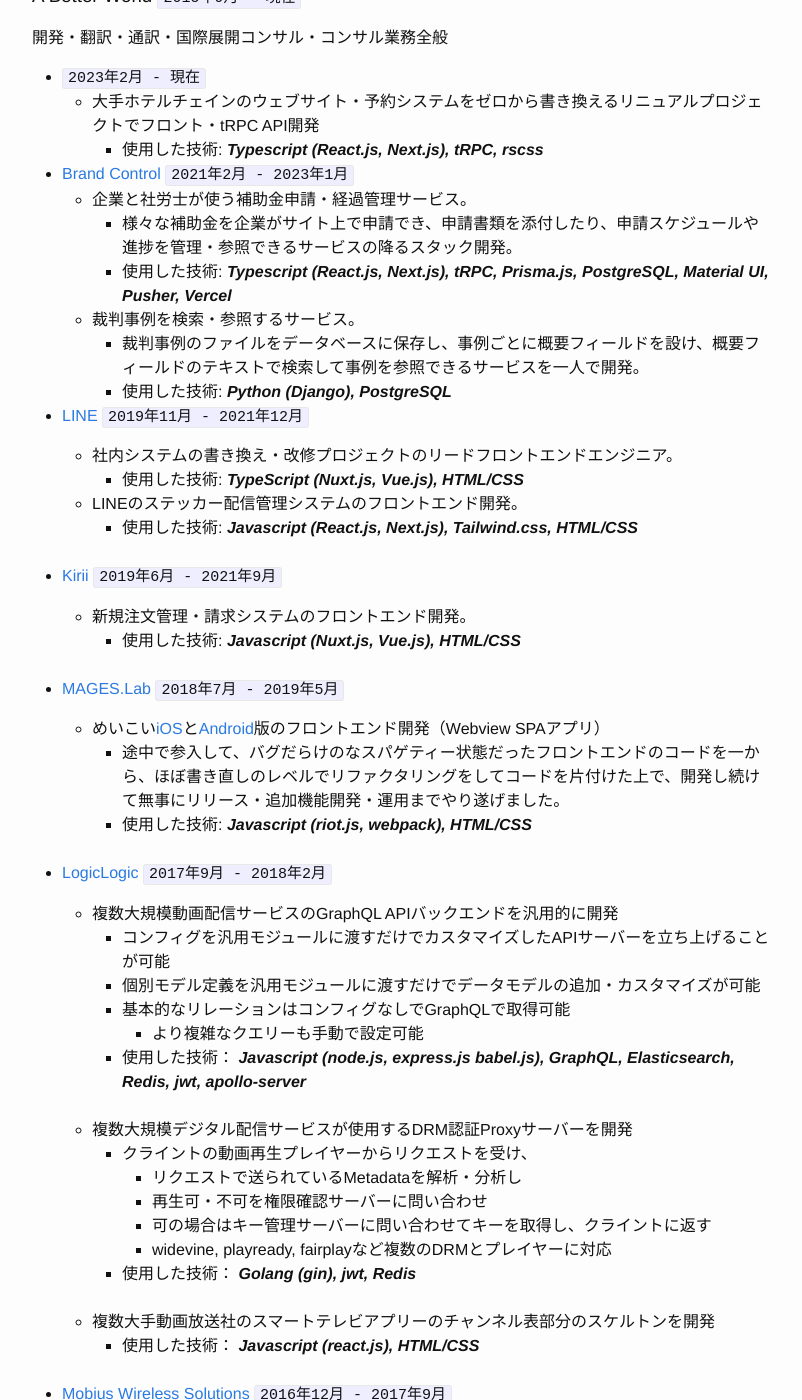
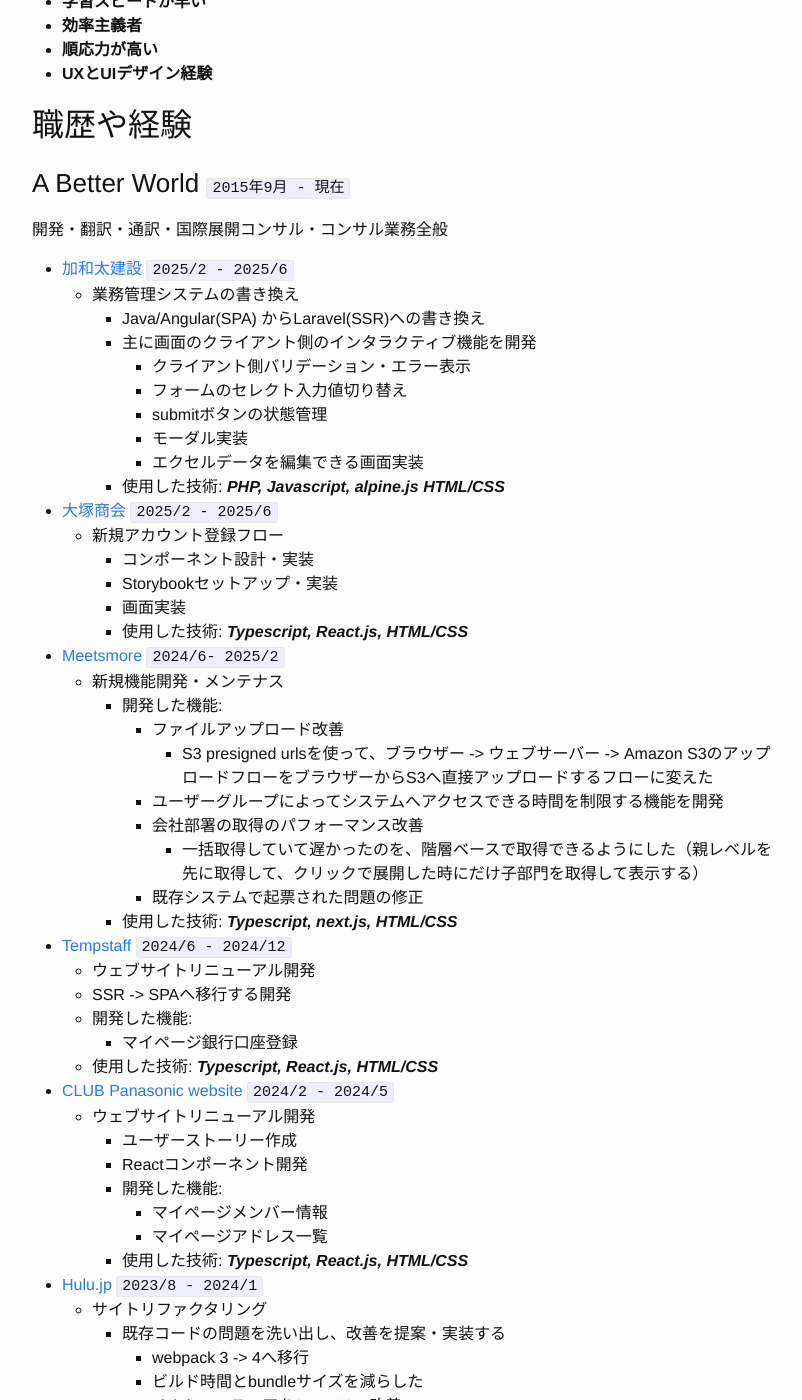
Before and after one commit to brandonwoo/brandonwoo.github.io, a Jekyll site: the page built from resumes/jp.md, in a window 1280 px wide and 1400 px high, scrolled down 630 px. Shown: the whole window, without its empty margins (238-1040 px from the left). Built offline with Jekyll 4.4.1, drawn with Linux system fonts in a browser that asks for light colours; our own code applies the rules of GitHub Pages for plain Markdown files; some of the changed text lies outside the part shown.

Commit message:
resume updates

```diff
--- a/resumes/jp.md
+++ b/resumes/jp.md
@@ -31,40 +25,107 @@ permalink: /resumes/jp/
 ### A Better World `2015年9月 - 現在`
 開発・翻訳・通訳・国際展開コンサル・コンサル業務全般
 
-* `2023年2月 - 現在`
-  * 大手ホテルチェインのウェブサイト・予約システムをゼロから書き換えるリニュアルプロジェクトでフロント・tRPC API開発
-     * 使用した技術: ***Typescript (React.js, Next.js), tRPC, rscss***
+- [加和太建設](https://www.kawata.org/) `2025/2 - 2025/6`
+  - 業務管理システムの書き換え
+     - Java/Angular(SPA) からLaravel(SSR)への書き換え
+     - 主に画面のクライアント側のインタラクティブ機能を開発
+         - クライアント側バリデーション・エラー表示
+         - フォームのセレクト入力値切り替え
+         - submitボタンの状態管理
+         - モーダル実装
+         - エクセルデータを編集できる画面実装
+     - 使用した技術: **_PHP, Javascript, alpine.js HTML/CSS_**
 
-* [Brand Control](https://brandcloud.co.jp/) `2021年2月 - 2023年1月`
+
+- [大塚商会](https://www.otsuka-shokai.co.jp/) `2025/2 - 2025/6`
+  - 新規アカウント登録フロー
+     - コンポーネント設計・実装
+     - Storybookセットアップ・実装
+     - 画面実装
+     - 使用した技術: **_Typescript, React.js, HTML/CSS_**
+
+- [Meetsmore](https://meetsmore.com/) `2024/6- 2025/2`
+  - 新規機能開発・メンテナス
+     - 開発した機能:
+        - ファイルアップロード改善
+            - S3 presigned urlsを使って、ブラウザー -> ウェブサーバー -> Amazon S3のアップロードフローをブラウザーからS3へ直接アップロードするフローに変えた
+        - ユーザーグループによってシステムへアクセスできる時間を制限する機能を開発
+        - 会社部署の取得のパフォーマンス改善
+            - 一括取得していて遅かったのを、階層ベースで取得できるようにした（親レベルを先に取得して、クリックで展開した時にだけ子部門を取得して表示する）
+        - 既存システムで起票された問題の修正
+     - 使用した技術: **_Typescript, next.js, HTML/CSS_**
+
+
+- [Tempstaff](https://www.tempstaff.co.jp/) `2024/6 - 2024/12`
+  - ウェブサイトリニューアル開発
+  - SSR -> SPAへ移行する開発
+  - 開発した機能:
+     - マイページ銀行口座登録
+  - 使用した技術: **_Typescript, React.js, HTML/CSS_**
+
+- [CLUB Panasonic website](https://club.panasonic.jp/) `2024/2 - 2024/5`
+  - ウェブサイトリニューアル開発
+     - ユーザーストーリー作成
+     - Reactコンポーネント開発
+     - 開発した機能:
+         - マイページメンバー情報
+         - マイページアドレス一覧
+     - 使用した技術: **_Typescript, React.js, HTML/CSS_**
+
+- [Hulu.jp](https://www.hulu.jp/) `2023/8 - 2024/1`
+  - サイトリファクタリング
+     - 既存コードの問題を洗い出し、改善を提案・実装する
+        - webpack 3 -> 4へ移行
+        - ビルド時間とbundleサイズを減らした
+        - Lighthouseスコアを25 -> 73へ改善
+        - next.jsへ移行するPOCを作成
+        - 使用した技術: **_Javascript, Typescript, express.js, falcor.js, webpack, next.js HTML/CSS_**
+
+- [Toyoko Inn](https://www.toyoko-inn.com/) `2023/5 - 2023/7`
+  - 大手ホテルチェインのウェブサイト・予約システムをゼロから書き換えるリニュアルプロジェクトでフロント・tRPC API開発
+     - 開発機能：
+			- ユーザーログイン・ログアウト
+			- 旧アカウントから新アカウント移行フロー
+			- ホテル検索
+			- 宿泊予約
+			- 予約管理
+			- ホテルリストダイレクトリー
+			- お気に入りリスト
+			- ユーザー情報管理
+			- お知らせ表示
+    - 使用した技術: **_Typescript, next.js, react.js, tRPC, recoil, vercel, prisma, zod, pusher.js, rscss, HTML/CSS_**
+
+
+* [Brand Control](https://brandcloud.co.jp/) `2021/2 - 2023/1`
   * 企業と社労士が使う補助金申請・経過管理サービス。
      * 様々な補助金を企業がサイト上で申請でき、申請書類を添付したり、申請スケジュールや進捗を管理・参照できるサービスの降るスタック開発。
-     * 使用した技術: ***Typescript (React.js, Next.js), tRPC, Prisma.js, PostgreSQL, Material UI, Pusher, Vercel***
+     * 使用した技術: ***Typescript (React.js, next.js), tRPC, Prisma.js, PostgreSQL, Material UI, Pusher, Vercel***
   * 裁判事例を検索・参照するサービス。
      * 裁判事例のファイルをデータベースに保存し、事例ごとに概要フィールドを設け、概要フィールドのテキストで検索して事例を参照できるサービスを一人で開発。
      * 使用した技術: ***Python (Django), PostgreSQL***
 
-* [LINE](https://line.me/) `2019年11月 - 2021年12月`
+* [LINE](https://line.me/) `2019/11 - 2021/12`
 
   * 社内システムの書き換え・改修プロジェクトのリードフロントエンドエンジニア。
      * 使用した技術: ***TypeScript (Nuxt.js, Vue.js), HTML/CSS***
   * LINEのステッカー配信管理システムのフロントエンド開発。
-     * 使用した技術: ***Javascript (React.js, Next.js), Tailwind.css, HTML/CSS***
+     * 使用した技術: ***Javascript (React.js, next.js), Tailwind.css, HTML/CSS***
 <br/>
 
-* [Kirii](https://www.kirii.co.jp/) `2019年6月 - 2021年9月`
+* [Kirii](https://www.kirii.co.jp/) `2019/6 - 2021/9`
 
   * 新規注文管理・請求システムのフロントエンド開発。
     * 使用した技術: ***Javascript (Nuxt.js, Vue.js), HTML/CSS***
 <br/>
 
-* [MAGES.Lab](https://mages-lab.jp) `2018年7月 - 2019年5月`
+* [MAGES.Lab](https://mages-lab.jp) `2018/7 - 2019/5`
 
   * めいこい[iOS](https://apps.apple.com/jp/app/%E3%82%81%E3%81%84%E3%81%93%E3%81%84-%E6%98%8E%E6%B2%BB%E6%9D%B1%E4%BA%B0%E6%81%8B%E4%BC%BD-%E3%83%8F%E3%83%B0%E3%82%AB%E3%83%A9%E3%83%87%E3%83%B1%E3%83%88/id1352250862)と[Android](https://play.google.com/store/apps/details?id=com.mages.meikoidate)版のフロントエンド開発（Webview SPAアプリ）
     * 途中で参入して、バグだらけのなスパゲティー状態だったフロントエンドのコードを一から、ほぼ書き直しのレベルでリファクタリングをしてコードを片付けた上で、開発し続けて無事にリリース・追加機能開発・運用までやり遂げました。
     * 使用した技術: ***Javascript (riot.js, webpack), HTML/CSS***
 <br/>
 
-* [LogicLogic](https://www.logiclogic.jp/) `2017年9月 - 2018年2月`
+* [LogicLogic](https://www.logiclogic.jp/) `2017/9 - 2018/2`
 
   * 複数大規模動画配信サービスのGraphQL APIバックエンドを汎用的に開発
       * コンフィグを汎用モジュールに渡すだけでカスタマイズしたAPIサーバーを立ち上げることが可能
@@ -92,38 +153,38 @@ permalink: /resumes/jp/
       * 使用した技術： ***Javascript (react.js, redux.js, jQuery, webpack, node.js), Twitter Bootstrap, HTML/CSS***
 <br/>
 
-* [Supership](https://supership.jp/) `2016年8月 - 2017年3月`
+* [Supership](https://supership.jp/) `2016/8 - 2017/3`
   * 広告配信管理システムのフロントエンドウェブアプリ(Single-page Application)を担当
       * 使用した技術： ***Javascript (react.js, redux.js, jQuery, webpack, node.js), Twitter Bootstrap, HTML/CSS***
 <br/>
 
-* [Relations](https://www.relationsgroup.co.jp) `2016年3月 - 2016年5月`
+* [Relations](https://www.relationsgroup.co.jp) `2016/3 - 2016/5`
   * スーパーマーケットと各地の市場をつなげる新規ウェブサービスのフロントエンドウェブアプリ(Single-page Application)の設計・リードエンジニア
       * 使用した技術： ***Javascript (react.js, redux.js, jQuery, webpack, node.js), Twitter Bootstrap, HTML/CSS***
 <br/>
 
-* [olainc](http://olainc.jp/)  `2015年11月 - 2016年2月`
+* [olainc](http://olainc.jp/)  `2015/11 - 2016/2`
   * 日本の会社が中国（深圳）の工場でハローキティの携帯を生産するプロジェクトのプロジェクトコーディネーターと通訳者・翻訳者
 
 <br/>
 
-* [otacco](https://otacco.com) `2015年11月 - 2016年2月`
+* [otacco](https://otacco.com) `2015/11 - 2016/2`
   * 3週間で、otacco.comのフロントエンドウェブアプリ（Single-page Application）を書き直し、かつデザインのリニューアルも担当
       * 使用した技術： ***Javascript (react.js, jQuery, webpack, node.js), Twitter Bootstrap, Ruby on Rails, HTML/CSS***
 <br/>
 
-* [Generace](http://generace.co.jp)  `2015年10月`
+* [Generace](http://generace.co.jp)  `2015/10`
   * AndroidのオンラインソーシャルゲームのサーバーバックエンドAPIを開発
       * 使用した技術： ***PHP (CakePHP)***
 
 <br/>
 
-* [Geekatoo](https://www.geekatoo.com)  `2015年9月 - 2016年1月`
+* [Geekatoo](https://www.geekatoo.com)  `2015/9 - 2016/1`
   * 株式会社Q&A向けにカスタマイズしたGeekatoo.comのウェブサイト・iOSアプリ・Androidアプリの開発
   * GeekatooとQ&A間のブリッジ役やコーディネーター
       * 使用した技術： ***Ruby on Rails, HTML/CSS***
 
-### [GREE](http://corp.gree.net) `2012年12月 - 2015年8月`
+### [GREE](http://corp.gree.net) `2012/12 - 2015/8`
 * 技術翻訳・通訳 `2012年12月 - 2013年7月`
   * パートナー向けドキュメンテーション、公式サイト、ミーティング、プレゼン資料、エンジニアブログなどの翻訳と通訳
 * エンジニア採用面接官 `2012年12月 Dec - 2013年7月`
@@ -133,11 +194,11 @@ permalink: /resumes/jp/
   * 各種自動化スクリプト作成
      * 使用した技術： ***Chef, Ruby, Python (Flask), Javascript (react.js, gulp, node.js), Twitter Bootstrap, Golang, HTML/CSS***
 
-### [CyberAgent](https://www.cyberagent.co.jp)	`2012年5月 - 2012年11月`
+### [CyberAgent](https://www.cyberagent.co.jp)	`2012/5 - 2012/11`
 * 会社のソーシャルゲームが使用するフレームワークのプロジェクトマネージャー・アーキテクト・エンジニア  `2012年5月 - 2012年11月`
   * 使用した技術： ***Javascript (node.js, express.js, backbone.js, impact.js), Redis, MySQL, HTML/CSS***
 
-### [Zynga Japan](https://www.zynga.com) `2010年7月 - 2012年2月`
+### [Zynga Japan](https://www.zynga.com) `2010/7 - 2012/2`
 * iOSゲームMontopiaの開発 `2012年2月`
   * 使用した技術： ***PHP, HTML/CSS, Javascript, Zynga common libraries***
 * 未リリースプロジェクトの開発 `2011年9月 - 2012年1月`
@@ -150,25 +211,25 @@ permalink: /resumes/jp/
 * 未リリースプロジェクトの企画・管理・開発 `2010年10月 - 2010年9月`
   * 使用した技術： ***PHP (Symfony 1), HTML/CSS, Unoh common libraries, Zynga common libraries***
 
-### Unoh `2010年1月 - 2010年7月`
+### Unoh `2010/1 - 2010/7`
 * DeNAとの共同開発でMobageゲーム「農園ホッコリーナ」の開発 `2010年1月 - 2010年5月`
   * 使用した技術： ***PHP, HTML/CSS, Unoh common libraries***
 * 未リリースプロジェクトの開発 `2010年6月 - 2010年7月`
   * 使用した技術： ***PHP (Symfony 1), HTML/CSS, Unoh common libraries***
 
-### Information System Engineering	`2009年3月 - 2009年12月`
+### Information System Engineering	`2009/3 - 2009/12`
 * ドキュメントの翻訳（英・中・日）
 * Adobe InDesignを使ったドキュメントの制作。
 * 納品翻訳物の翻訳チェックや言語チェック
 
-### 専門分野の翻訳プロジェクト（フリーランス）	`2009年2月 - 2009年3月`
+### 専門分野の翻訳プロジェクト（フリーランス）	`2009/2 - 2009/3`
 * マーケットリサーチ社の依頼で専門分野の新聞記事の翻訳
 
-### Think `2009年2月`
+### Think `2009/2`
 * 日本人プロデューサー陣と外国人開発者陣とのコミュニケーションや管理の手伝い（英・日の通訳）
 * 技術文書（自動セキュリティドアのAPIドキュメント）の英・日翻訳
 
-### Ayu Project `2009年1月`
+### Ayu Project `2009/1`
 * ヘアサロンが使うメールマガジンシステムの開発
   * 使用した技術： ***PHP, HTML/CSS***
 
```
Also changed, not shown: other parts of resumes/jp.md (+2 -8 lines), resumes/en.md (+21 -3 lines).
